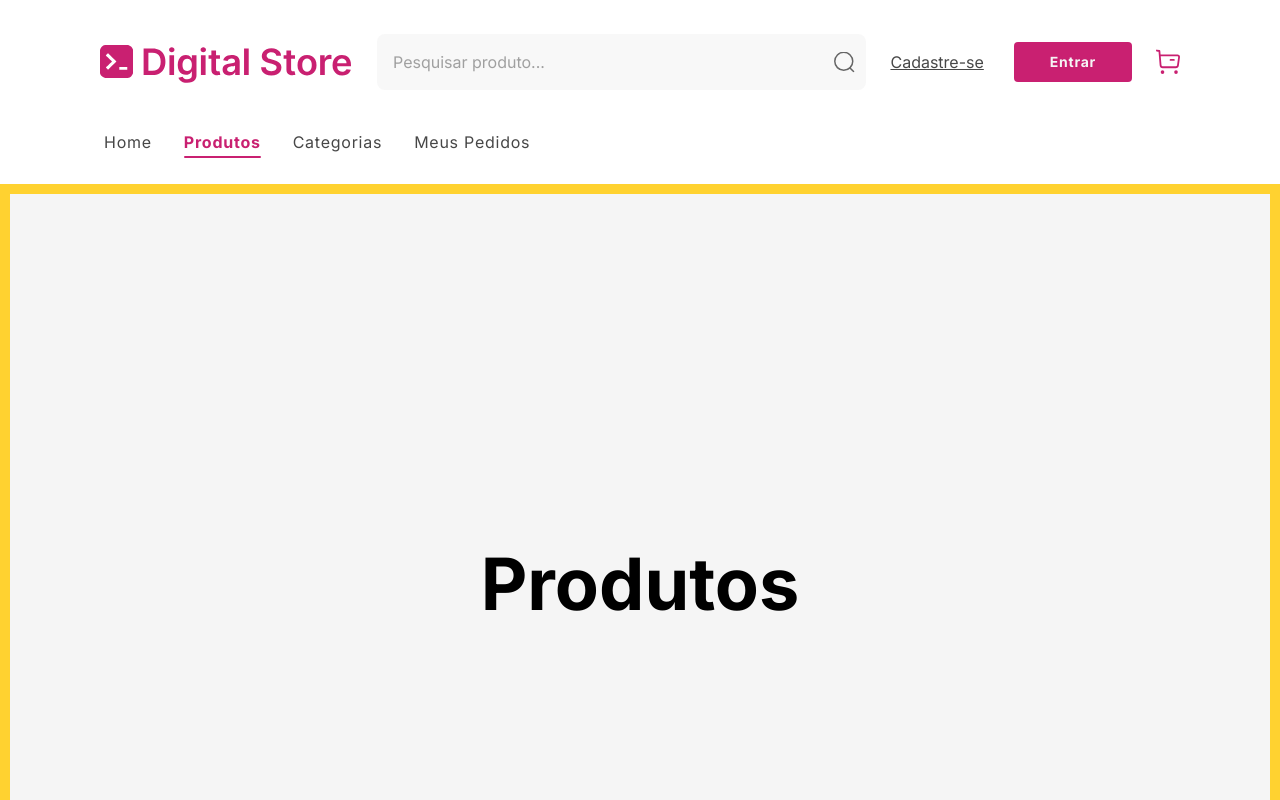
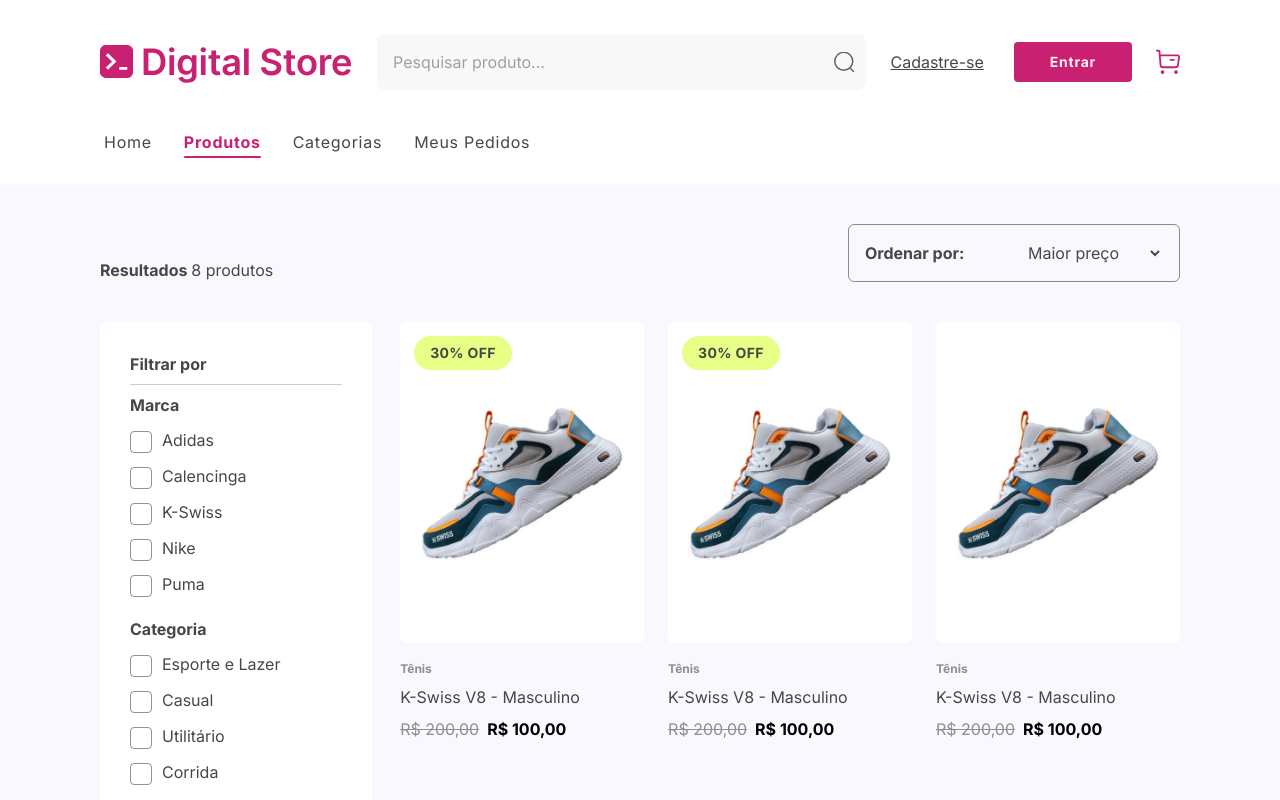
Before and after one commit to umahora/digital-store, a React (Vite) app: page /produtos in a window 1280 px wide. Shown: the top 800 px of the page. Built offline with nearby package versions, Linux system fonts and the light colour scheme.

Commit message:
add ProductListingPage

```diff
--- a/src/assets/index.js
+++ b/src/assets/index.js
@@ -22,6 +22,7 @@
 import react from "./icons/react.svg"
 import StarIcon from "./icons/star-icon.svg"
 import Twitter from "./icons/twitter.svg"
+import Filter from "./icons/filter.svg?react"
 
 
 import Cap from "./iconsCollections/cap.svg?react"
@@ -62,5 +63,6 @@
     Calca,
     Headset,
     Camiseta,
-    Sapato
+    Sapato,
+    Filter
 }
--- /dev/null
+++ b/src/components/FIlterBar.jsx
@@ -0,0 +1,108 @@
+import { TrendingProducts } from "@/data/products";
+import { useState } from "react";
+const info = {
+    titleFilter: ["Marca", "Categoria", "Gênero", "Estado"],
+    marca: ["Adidas", "Calencinga", "K-Swiss", "Nike", "Puma"],
+    categoria: ["Esporte e Lazer", "Casual", "Utilitário", "Corrida"],
+    genero: ["Masculino", "Feminino", "Unisex"],
+    estado: ["Novo", "Usado"],
+};
+
+
+
+const MyForm = ({className = ""}) => {
+    return (
+        <form
+            action=""
+            className={`bg-white p-7.5 flex flex-col gap-2 text-dark-gray-2 ${className}`}
+        >
+            <h3 className="font-bold">Filtrar por</h3>
+            <hr className="border-light-gray-2" />
+            <div className="flex flex-col gap-5">
+                {info.titleFilter.map((item, index) => {
+                    const key = item
+                        .toLowerCase()
+                        .normalize("NFD")
+                        .replace(/[\u0300-\u036f]/g, "");
+
+                    const options = info[key];
+                    const isRadio = key === "estado";
+                    return (
+                        <div key={index} className="flex flex-col gap-2.5">
+                            <h3 className="font-bold">{item}</h3>
+                            {options?.map((option, i) => (
+                                <p
+                                    key={i}
+                                    className="flex items-center gap-2.5"
+                                >
+                                    <input
+                                        type={isRadio ? "radio" : "checkbox"}
+                                        name={key}
+                                        value={option.toLowerCase()}
+                                        className={`relative peer w-5.5 h-5.5 border-1
+                                            ${
+                                                isRadio
+                                                    ? "rounded-full"
+                                                    : "rounded-sm"
+                                            }
+                                            checked:border-0 shrink-0
+                                            border-dark-gray-3/70
+                                            checked:bg-primary
+                                            appearance-none mt-1`}
+                                    />
+                                    {!isRadio ? (
+                                        <svg
+                                            className="absolute w-4 h-4 mt-1 ml-1 hidden pointer-events-none stroke-white fill-none peer-checked:block"
+                                            xmlns="http://www.w3.org/2000/svg"
+                                            viewBox="0 0 24 24"
+                                            fill="none"
+                                            stroke="currentColor"
+                                            stroke-width="4"
+                                            stroke-linecap="round"
+                                            stroke-linejoin="round"
+                                        >
+                                            <polyline points="20 6 9 17 4 12"></polyline>
+                                        </svg>
+                                    ) : null}
+                                    <label htmlFor={option.toLowerCase()}>
+                                        {option}
+                                    </label>
+                                </p>
+                            ))}
+                        </div>
+                    );
+                })}
+            </div>
+        </form>
+    );
+};
+
+const FilterBarMobile = ({ isOpen }) => {
+    return (
+        <MyForm
+            className={`absolute h-full left-0 top-0 z-40 duration-300 ease-in-out
+                ${
+                    isOpen ? "translate-x-0 " : "-translate-x-full"
+                } w-[80%] lg:hidden rounded-0`}
+        />
+    );
+};
+
+
+const FilterBar = ({ isOpen, toggleOpen }) => {
+    return (
+        <>
+            <MyForm className="lg:w-[408px] hidden lg:flex h-full rounded-md"/>
+            <FilterBarMobile isOpen={isOpen}/>
+
+
+            {/* OVERLAY  */}
+            <button
+                onClick={toggleOpen}
+                className={`h-screen inset-0 absolute left-0 top-0 z-10 duration-300 ease-in-out
+                ${isOpen ? "bg-dark-gray/40" : "hidden"}`}
+            ></button>
+        </>
+    );
+};
+export default FilterBar;
--- a/src/components/Navbar.jsx
+++ b/src/components/Navbar.jsx
@@ -44,7 +44,7 @@
     );
 };
 
-const Navbar = ({ isOpen, toggleOpen}) => {
+const Navbar = ({ isOpen, toggleOpen }) => {
     return (
         <nav className="bg-white text-base relative">
             <div className="lg:block mx-auto lg:max-w-[1440px] lg:px-26 lg:pt-5 lg:pb-7.5">
@@ -56,10 +56,10 @@
             <NavBarMobile isOpen={isOpen} />
 
             {/* OVERLAY  */}
-            <button onClick={toggleOpen}
+            <button
+                onClick={toggleOpen}
                 className={`h-screen inset-0 absolute left-0 top-0 z-10 duration-300 ease-in-out
                 ${isOpen ? "bg-dark-gray/40" : "hidden"}`}
-
             ></button>
         </nav>
     );
--- a/src/components/OfferSpecial.jsx
+++ b/src/components/OfferSpecial.jsx
@@ -20,7 +20,7 @@
                 <section className="md:flex-1 flex justify-center">
                     <div className="relative">
                         <img className="relative py-13 w-75 md:w-143 object-contain z-30" src={image} />
-                        <div className="absolute -bottom-40 md:-bottom-60 left-1/2 -translate-1/2 h-70 w-70 md:min-h-116.5 md:w-116.5
+                        <div className="absolute -bottom-40 lg:-bottom-70 lx:-bottom-60 left-1/2 -translate-1/2 h-70 w-70 md:min-h-116.5 md:w-116.5
                         bg-linear-to-t from-white from-40% to-[#4400ff36]
                         rounded-full z-0"></div>
 
--- a/src/components/ProductListing.jsx
+++ b/src/components/ProductListing.jsx
@@ -1,3 +1,4 @@
+import { Link } from "react-router";
 import ProductCard from "./ProductCard";
 import Section from "./Section"
 import { TrendingProducts } from "@/data/products";
@@ -13,7 +14,9 @@
         <Section title={"Produtos em alta"}  link={MyLink} >
             <div className="grid justify-items-center grid-cols-2 md:grid-cols-3 lg:grid-cols-4 gap-6">
                 {TrendingProducts.map((item) => (
-                    <ProductCard key={item.id} product={item} />
+                    <Link to={`/produtos/${item.id}`}>
+                        <ProductCard key={item.id} product={item} />
+                    </Link>
                 ))}
             </div>
         </Section>
--- a/src/pages/ProductListingPage.jsx
+++ b/src/pages/ProductListingPage.jsx
@@ -1,12 +1,61 @@
-import Layout from '../layouts/Layout'
+import FilterBar from "../components/FIlterBar";
+import ProductCard from "../components/ProductCard";
+import Layout from "../layouts/Layout";
+import { TrendingProducts } from "@/data/products";
+import { useState } from "react";
+import { Filter } from "@/assets";
+
 const ProductListingPage = () => {
+    const [isOpen, setIsOpen] = useState(false);
+    const toggleOpen = () => setIsOpen(!isOpen);
     return (
         <Layout>
-            <div className='h-screen bg-light-gray-3 flex flex-col justify-center items-center gap-10 py-20 border-amber-300 border-10'>
-                <h2 className="font-bold text-7xl text-center">Produtos</h2>
-            </div>
+            <section className="relative max-w-[1440px] mx-auto px-3 py-10 md:px-5 lg:px-25 flex flex-col gap-10">
+                <div className="flex flex-col justify-center gap-2.5 lg:flex-row lg:justify-between lg:items-end">
+                    <h3 className="font-bold text-dark-gray-2 order-2 lg:order-1">
+                        Resultados{" "}
+                        <span>{TrendingProducts.length} produtos</span>
+                    </h3>
+
+                    <div className="flex justify-between order-1 gap-4 lg:order-2">
+                        <div className="flex-1 lg:w-[332px] flex justify-between p-4 border border-dark-gray-2/60 rounded-md">
+                            <label
+                                htmlFor="filterM"
+                                className="font-bold text-dark-gray-2"
+                            >
+                                Ordenar por:
+                            </label>
+                            <select name="filterM" className="text-dark-gray-2">
+                                <option value="maior preco">Maior preço</option>
+                                <option value="menor preco">Menor preço</option>
+                                <option value="mais relevantes">
+                                    Mais relevantes
+                                </option>
+                            </select>
+                        </div>
+                        <button
+                            type="button"
+                            onClick={toggleOpen}
+                            className="grid lg:hidden place-content-center p-4 bg-primary rounded-sm
+                        hover:bg-primary/90
+                        active:bg-primary"
+                        >
+                            <Filter className="fill-white size-6" />
+                        </button>
+                    </div>
+                </div>
+
+                <div className="flex gap-7 justify-center">
+                    <FilterBar isOpen={isOpen} toggleOpen={toggleOpen} />
+                    <div className="grid justify-items-center grid-cols-2 md:grid-cols-2 lg:grid-cols-3 gap-6">
+                        {TrendingProducts.map((item) => (
+                            <ProductCard key={item.id} product={item} />
+                        ))}
+                    </div>
+                </div>
+            </section>
         </Layout>
     );
-}
+};
 
 export default ProductListingPage;
--- a/src/pages/ProductViewPage.jsx
+++ b/src/pages/ProductViewPage.jsx
@@ -0,0 +1,5 @@
+const ProductViewPage = () => {
+    return <div>O</div>
+}
+
+export default ProductViewPage;
--- a/src/routes/Paths.jsx
+++ b/src/routes/Paths.jsx
@@ -3,11 +3,13 @@
 import Home from "../pages/Home";
 import ProductListingPage from "../pages/ProductListingPage";
 import NotFoundPage from "../components/NotFoundPage";
+import ProductViewPage from "../pages/ProductViewPage";
 
 
 const routes = createBrowserRouter([
     { path: '/', element: <Home /> },
     { path: '/produtos', element: <ProductListingPage /> },
+    { path: '/produtos/:id', element: <ProductViewPage /> },
     { path: '*', element: <NotFoundPage /> },
 ]);
 
```
Also changed, not shown: src/components/Carousel.jsx (+5 -5 lines), src/components/NotFoundPage.jsx (+8 -7 lines), src/assets/icons/filter.svg (added), 1 other file (tests, documents, lock files or other folders).
